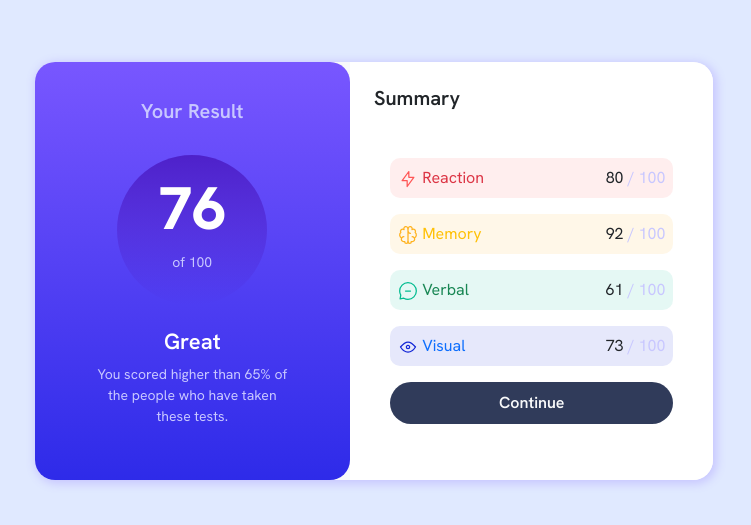
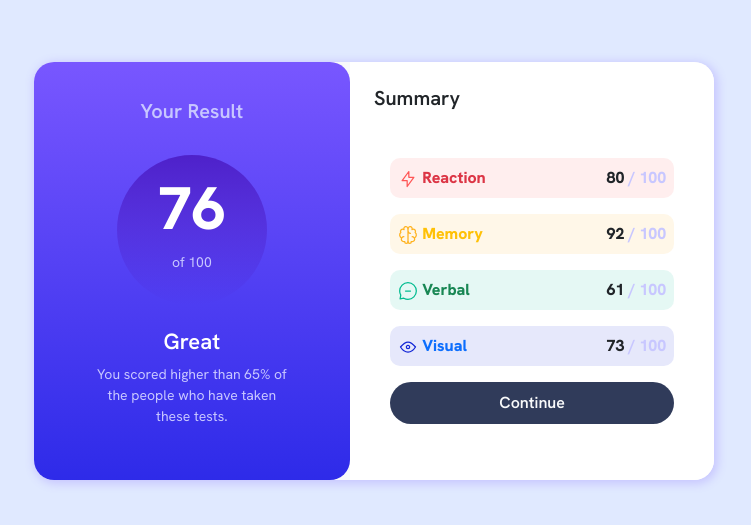
Before and after one commit to idristomy/Resukts-summury-component, a website: page index.html in a window 1280 px wide. Shown: the part 129-654 px from the top of the page, without its empty margins (266-1017 px from the left). Drawn offline with Linux system fonts and the light colour scheme.

Commit message:
Update style.css

```diff
--- a/style.css
+++ b/style.css
@@ -116,6 +116,9 @@ body{
 .actions span{
     color: var(--shodow);
 }
+.actions p{
+    font-weight: 800;
+}
 .actions *{
     margin: 0 ;
 }
```
